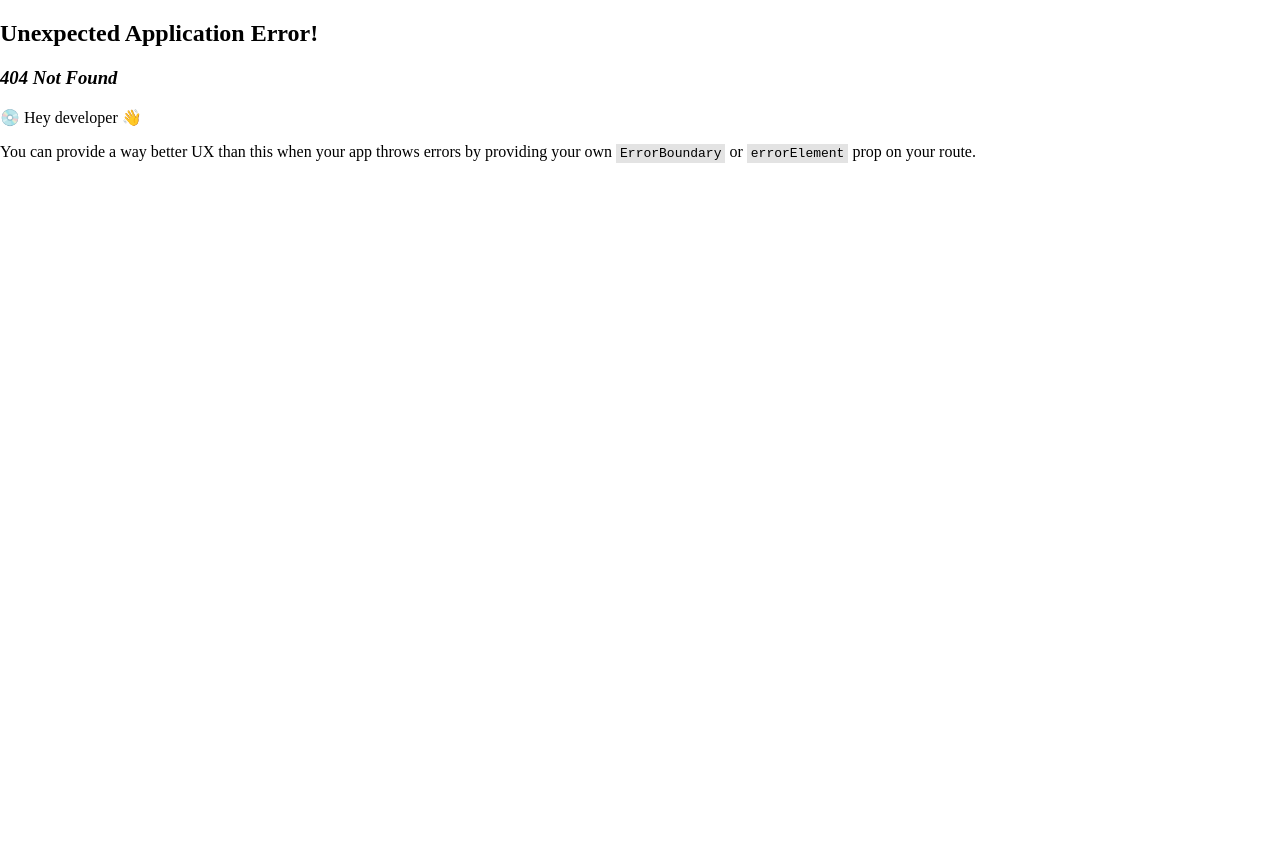
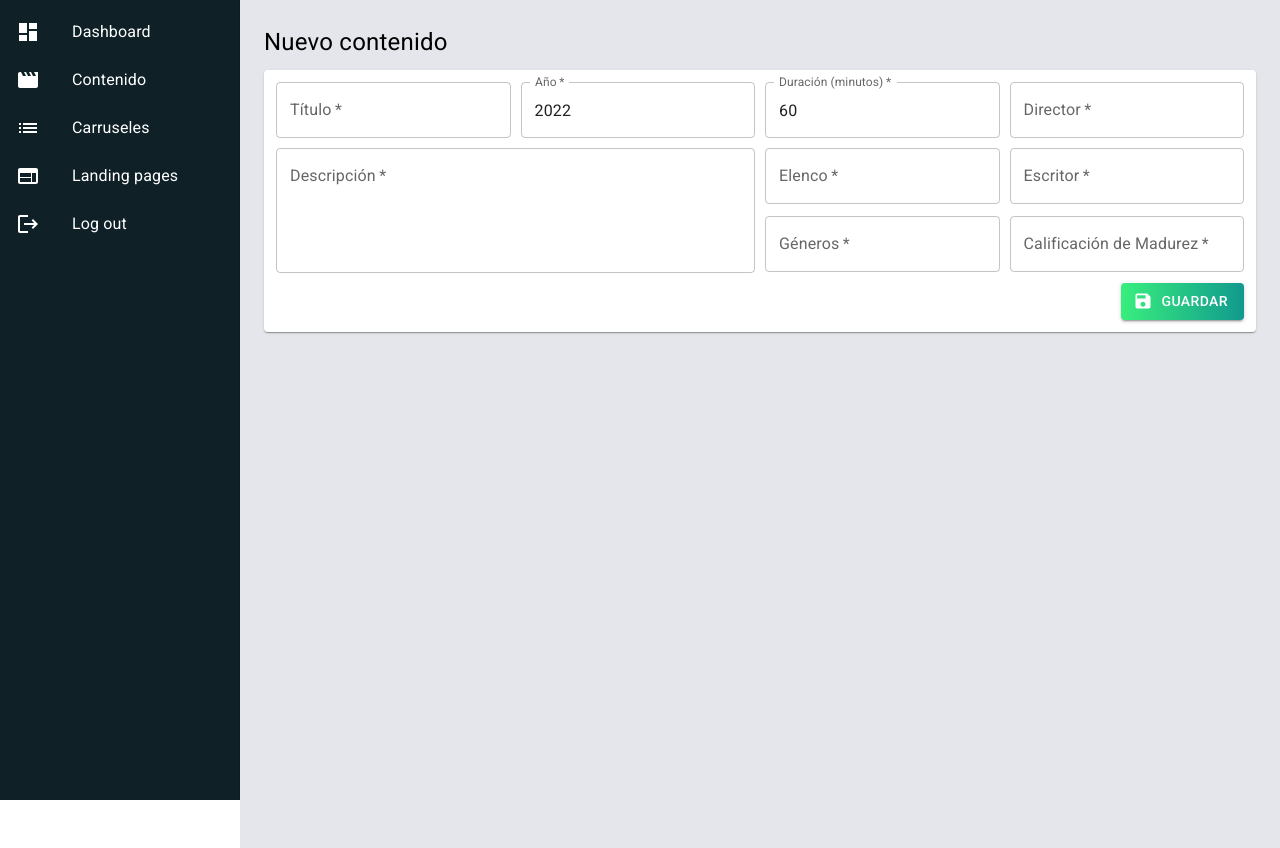
Before and after one commit to JuanQP/uade-ia-tp, a React (Vite) app in the folder client/: page /content/new in a window 1280 px wide. Before the commit this address had no page. Before the commit the page ends 800 px from the top, so only its background shows below. Built offline with nearby package versions, Linux system fonts and the light colour scheme.

Commit message:
Add create new content

```diff
--- a/client/src/App.css
+++ b/client/src/App.css
@@ -15,3 +15,9 @@ body {
   background: -webkit-linear-gradient(to left, #4286f4, #373B44);  /* Chrome 10-25, Safari 5.1-6 */
   background: linear-gradient(to left, #4286f4, #373B44); /* W3C, IE 10+/ Edge, Firefox 16+, Chrome 26+, Opera 12+, Safari 7+ */
 }
+
+.create-button {
+  background: #11998e;  /* fallback for old browsers */
+  background: -webkit-linear-gradient(to right, #38ef7d, #11998e);  /* Chrome 10-25, Safari 5.1-6 */
+  background: linear-gradient(to right, #38ef7d, #11998e); /* W3C, IE 10+/ Edge, Firefox 16+, Chrome 26+, Opera 12+, Safari 7+ */
+}
--- a/client/src/Pages/Content.jsx
+++ b/client/src/Pages/Content.jsx
@@ -4,6 +4,7 @@ import AddIcon from '@mui/icons-material/Add';
 import { ContentTable } from "./Content/ContentTable";
 import { useEffect } from "react";
 import { useState } from "react";
+import { Link } from "react-router-dom";
 
 export function Content() {
 
@@ -20,7 +21,13 @@ export function Content() {
       <Box>
         <div style={{display: 'flex', gap: 10}}>
           <Typography sx={{fontSize: 24}}>Contenidos</Typography>
-          <Button startIcon={ <AddIcon /> } variant="contained" color="primary">
+          <Button
+            startIcon={<AddIcon />}
+            variant="contained"
+            color="primary"
+            component={Link}
+            to="/content/new"
+          >
             Nuevo
           </Button>
         </div>
--- /dev/null
+++ b/client/src/Pages/Content/ContentForm.jsx
@@ -0,0 +1,149 @@
+import { Box, Button, TextField } from "@mui/material";
+import { useState } from "react";
+import { setFieldValue } from "../../utils";
+import SaveIcon from '@mui/icons-material/Save';
+
+export function ContentForm({loading, onSubmit, ...props}) {
+
+  const [title, setTitle] = useState('');
+  const [description, setDescription] = useState('');
+  const [year, setYear] = useState(2022);
+  const [duration, setDuration] = useState(60);
+  const [director, setDirector] = useState('');
+  const [cast, setCast] = useState('');
+  const [writer, setWriter] = useState('');
+  const [genres, setGenres] = useState('');
+  const [maturity_rating, setMaturityRating] = useState('');
+
+  function handleSubmit() {
+    onSubmit({
+      title,
+      description,
+      year,
+      duration,
+      director,
+      cast,
+      writer,
+      genres,
+      maturity_rating,
+    });
+  }
+
+  return (
+    <Box
+      component="form"
+      autoComplete="off"
+      style={{
+        display: 'flex',
+        flexDirection: 'column',
+        gap: 10,
+      }}
+    >
+      <div style={{display: 'flex', gap: 10}}>
+        <TextField
+          style={{flex: 1}}
+          required
+          variant="outlined"
+          label="Título"
+          value={title}
+          placeholder="El Señor de los Anillos"
+          onChange={setFieldValue(setTitle)}
+        />
+        <TextField
+          style={{flex: 1}}
+          required
+          variant="outlined"
+          label="Año"
+          value={year}
+          type="number"
+          InputProps={{ inputProps: {min: 1900, max: 2022} }}
+          onChange={setFieldValue(setYear)}
+        />
+        <TextField
+          style={{flex: 1}}
+          required
+          variant="outlined"
+          label="Duración (minutos)"
+          value={duration}
+          type="number"
+          onChange={setFieldValue(setDuration)}
+        />
+        <TextField
+          style={{flex: 1}}
+          required
+          variant="outlined"
+          label="Director"
+          value={director}
+          placeholder="Peter Jackson"
+          onChange={setFieldValue(setDirector)}
+        />
+      </div>
+      <div style={{display: 'flex', flex: 1, gap: 10}}>
+        <TextField
+          style={{flex: 1}}
+          required
+          variant="outlined"
+          label="Descripción"
+          value={description}
+          multiline
+          minRows={4}
+          placeholder="Esta película narra la historia de Frodo Bolsón..."
+          onChange={setFieldValue(setDescription)}
+        />
+        <div style={{display: 'flex', flex: 1, gap: 10, flexDirection: 'column'}}>
+          <div style={{display: 'flex', flex: 1, gap: 10}}>
+            <TextField
+              style={{flex: 1}}
+              required
+              variant="outlined"
+              label="Elenco"
+              value={cast}
+              placeholder="Viggo Mortensen, Orlando Bloom, Elijah Wood..."
+              onChange={setFieldValue(setCast)}
+            />
+            <TextField
+              style={{flex: 1}}
+              required
+              variant="outlined"
+              label="Escritor"
+              value={writer}
+              placeholder="John Doe"
+              onChange={setFieldValue(setWriter)}
+            />
+          </div>
+          <div style={{display: 'flex', flex: 1, gap: 10}}>
+          <TextField
+            style={{flex: 1}}
+            required
+            variant="outlined"
+            label="Géneros"
+            value={genres}
+            placeholder="Acción, aventura, ..."
+            onChange={setFieldValue(setGenres)}
+          />
+          <TextField
+            style={{flex: 1}}
+            required
+            variant="outlined"
+            label="Calificación de Madurez"
+            value={maturity_rating}
+            placeholder="PG-13"
+            onChange={setFieldValue(setMaturityRating)}
+          />
+          </div>
+        </div>
+      </div>
+      <div style={{display: 'flex', justifyContent: 'flex-end'}}>
+        <Button
+          className={loading ? "" : "create-button"}
+          variant="contained"
+          startIcon={<SaveIcon />}
+          disabled={loading}
+          onClick={handleSubmit}
+        >
+          Guardar
+        </Button>
+      </div>
+    </Box>
+  )
+}
--- /dev/null
+++ b/client/src/Pages/Content/NewContent.jsx
@@ -0,0 +1,43 @@
+import { Box, Paper, Typography } from "@mui/material";
+import { useState } from "react";
+import { Layout } from "../../Layouts/Layout";
+import { ContentForm } from "./ContentForm";
+import axios from 'axios';
+import { useNavigate } from "react-router-dom";
+
+export function NewContent() {
+
+  const navigate = useNavigate();
+  const [waiting, setWaiting] = useState(false);
+
+  async function handleContentSubmit(content) {
+    setWaiting(true);
+    try {
+      const newContent = await axios.post('/api/contenidos', content);
+      console.log("Server response:", newContent);
+      navigate('/content');
+    } catch (error) {
+      console.error("Server error", error);
+    }
+    finally {
+      setWaiting(false);
+    }
+  }
+
+  return (
+    <Layout>
+      <Box>
+        <Typography sx={{fontSize: 24}}>Nuevo contenido</Typography>
+        <Paper style={{
+          marginTop: 10,
+          padding: 12
+        }}>
+          <ContentForm
+            loading={waiting}
+            onSubmit={handleContentSubmit}
+          />
+        </Paper>
+      </Box>
+    </Layout>
+  )
+}
--- a/client/src/main.jsx
+++ b/client/src/main.jsx
@@ -15,6 +15,7 @@ import { Dashboard } from './Pages/Dashboard';
 import { Content } from './Pages/Content';
 import { Carousel } from './Pages/Carousel';
 import { LandingPage } from './Pages/LandingPage';
+import { NewContent } from './Pages/Content/NewContent';
 
 const router = createBrowserRouter([
   {
@@ -34,6 +35,10 @@ const router = createBrowserRouter([
     element: <Content />,
   },
   {
+    path: "/content/new",
+    element: <NewContent />,
+  },
+  {
     path: "/carousels",
     element: <Carousel />,
   },
```
Also changed, not shown: 2 other files (tests, documents, lock files or other folders).
